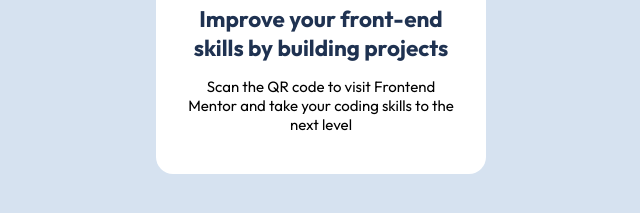
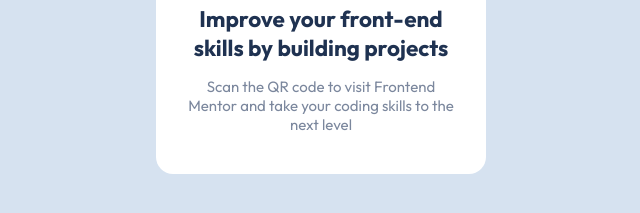
Before and after one commit to NiloofarAghajani/QRcodeComponent-frontend-mentor-challenge, a plain HTML site: page index.html in a window 1280 px wide. Shown: the part 443-656 px from the top of the page, without its empty margins (319-959 px from the left). Drawn offline with Linux system fonts and the light colour scheme.

Commit message:
Update styles.css

```diff
--- a/styles.css
+++ b/styles.css
@@ -33,3 +33,6 @@ body{
     color: hsl(218, 44%, 22%);
     padding-bottom: 15px;
 }
+.text p{
+    color: hsl(220, 15%, 55%);
+}
```
